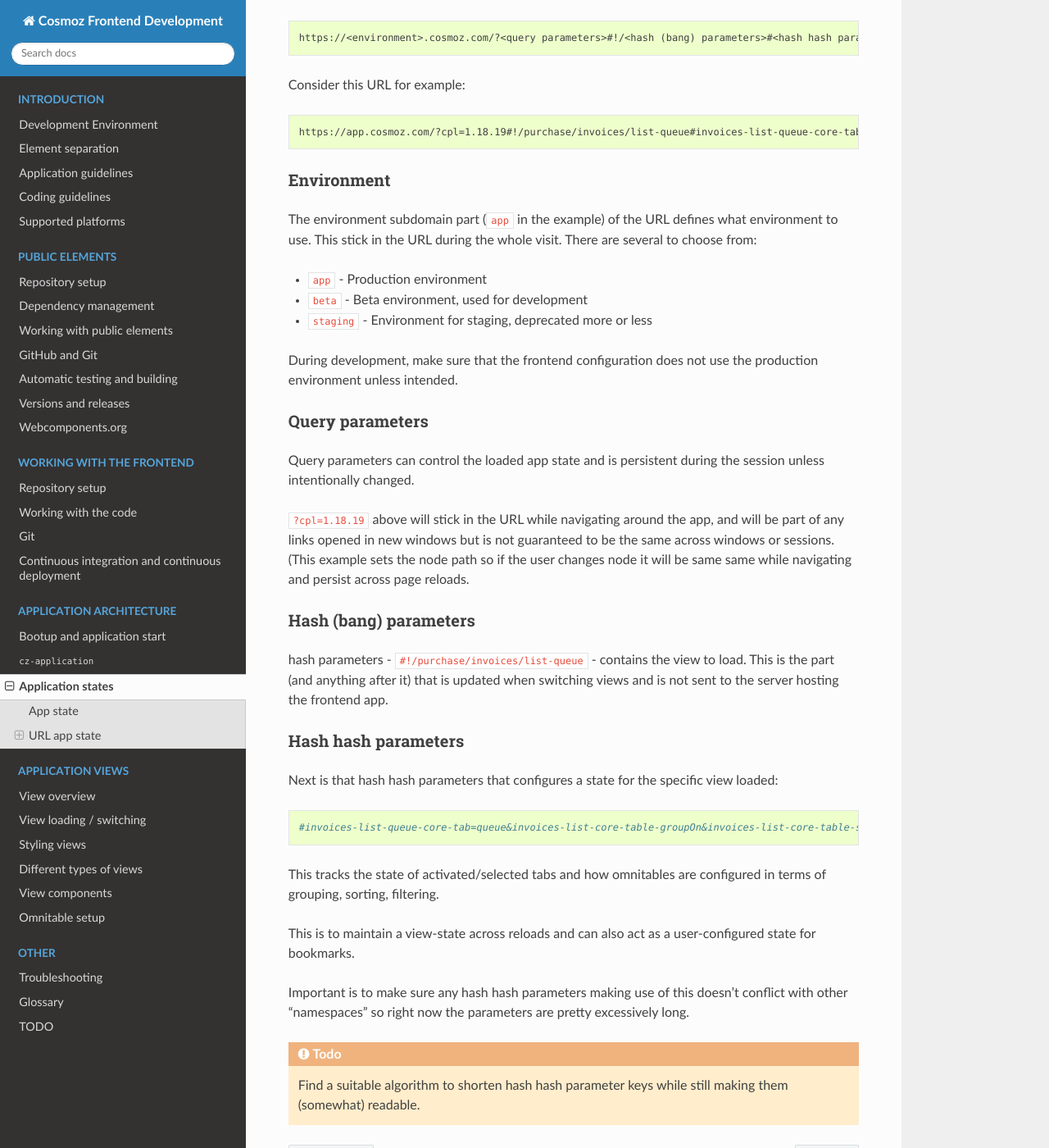
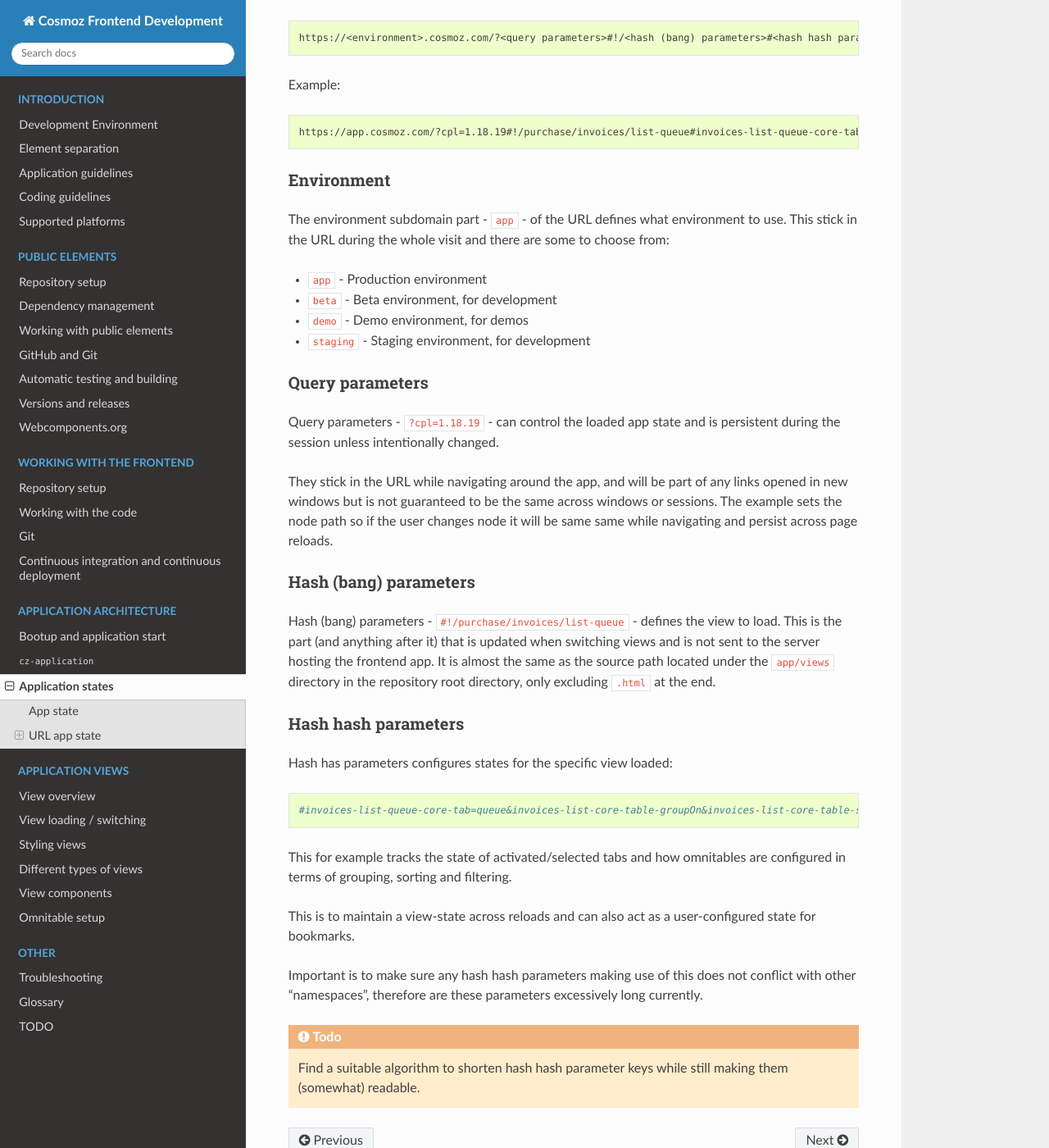
Before and after one commit to plumelo/cosmoz-frontend-rtd, a Sphinx documentation site: the page built from docs/app/30-states.rst, in a window 1280 px wide and 1400 px high, scrolled down 622 px. Shown: the whole window at 82% size. Built offline with Sphinx 7.4.7 and the Read the Docs theme 2.0.0, drawn with Linux system fonts in a browser that asks for light colours.

Commit message:
docs/app/30-states, adding and updating information.

```diff
--- a/docs/app/30-states.rst
+++ b/docs/app/30-states.rst
@@ -18,55 +18,54 @@
 
 	https://<environment>.cosmoz.com/?<query parameters>#!/<hash (bang) parameters>#<hash hash parameters>
 
-Consider this URL for example::
+Example::
 
 	https://app.cosmoz.com/?cpl=1.18.19#!/purchase/invoices/list-queue#invoices-list-queue-core-tab=queue&invoices-list-core-table-groupOn&invoices-list-core-table-sortOn=dueDate
 
 Environment
 ^^^^^^^^^^^
 
-The environment subdomain part (``app`` in the example) of the URL defines what
-environment to use. This stick in the URL during the whole visit. There are
-several to choose from:
+The environment subdomain part - ``app`` - of the URL defines what
+environment to use. This stick in the URL during the whole visit and there are
+some to choose from:
 
 * ``app`` - Production environment
-* ``beta`` - Beta environment, used for development
-* ``staging`` - Environment for staging, deprecated more or less
-
-During development, make sure that the frontend configuration does not use the
-production environment unless intended.
+* ``beta`` - Beta environment, for development
+* ``demo`` - Demo environment, for demos
+* ``staging`` - Staging environment, for development
 
 Query parameters
 ^^^^^^^^^^^^^^^^
-Query parameters can control the loaded app state and is persistent during the
-session unless intentionally changed.
+Query parameters - ``?cpl=1.18.19`` - can control the loaded app state and is
+persistent during the session unless intentionally changed.
 
-``?cpl=1.18.19`` above will stick in the URL while navigating around the app,
-and will be part of any links opened in new windows but is not guaranteed
-to be the same across windows or sessions. (This example sets the node path so
-if the user changes node it will be same same while navigating and persist
-across page reloads.
+They stick in the URL while navigating around the app, and will be part of any
+links opened in new windows but is not guaranteed to be the same across windows
+or sessions. The example sets the node path so if the user changes node it
+will be same same while navigating and persist across page reloads.
 
 Hash (bang) parameters
 ^^^^^^^^^^^^^^^^^^^^^^
-hash parameters - ``#!/purchase/invoices/list-queue`` - contains the view to
+Hash (bang) parameters - ``#!/purchase/invoices/list-queue`` - defines the view to
 load. This is the part (and anything after it) that is updated when switching
-views and is not sent to the server hosting the frontend app.
+views and is not sent to the server hosting the frontend app. It is almost the
+same as the source path located under the ``app/views`` directory in the
+repository root directory, only excluding ``.html`` at the end.
 
 Hash hash parameters
 ^^^^^^^^^^^^^^^^
-Next is that hash hash parameters that configures a state for the specific view loaded::
+Hash has parameters configures states for the specific view loaded::
 
 	#invoices-list-queue-core-tab=queue&invoices-list-core-table-groupOn&invoices-list-core-table-sortOn=dueDate
 
-This tracks the state of activated/selected tabs and how omnitables are
-configured in terms of grouping, sorting, filtering.
+This for example tracks the state of activated/selected tabs and how omnitables
+are configured in terms of grouping, sorting and filtering.
 
 This is to maintain a view-state across reloads and can also act as a
 user-configured state for bookmarks.
 
-Important is to make sure any hash hash parameters making use of this doesn't
-conflict with other "namespaces" so right now the parameters are pretty
-excessively long.
+Important is to make sure any hash hash parameters making use of this does not
+conflict with other "namespaces", therefore are these parameters excessively
+long currently.
 
 .. todo:: Find a suitable algorithm to shorten hash hash parameter keys while still making them (somewhat) readable.
```
